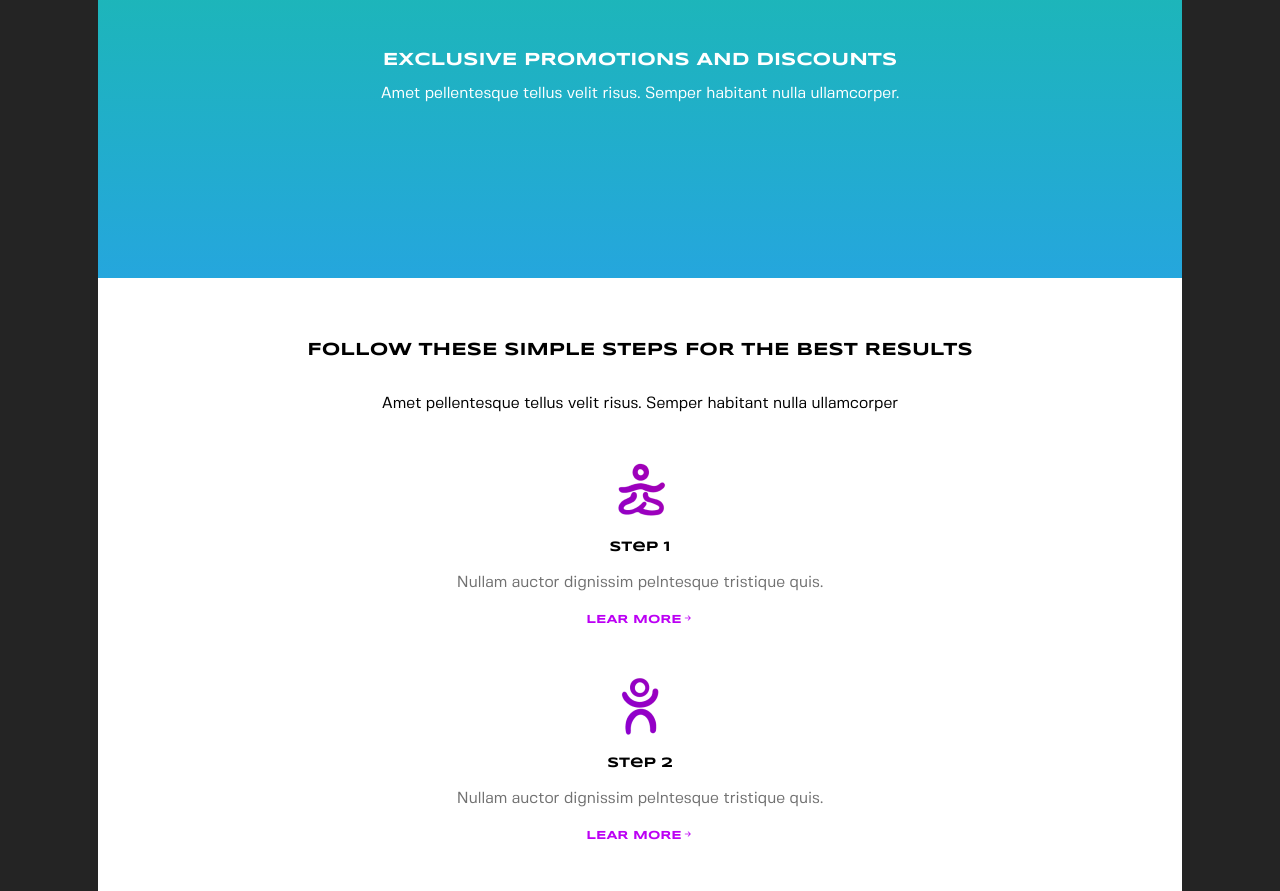
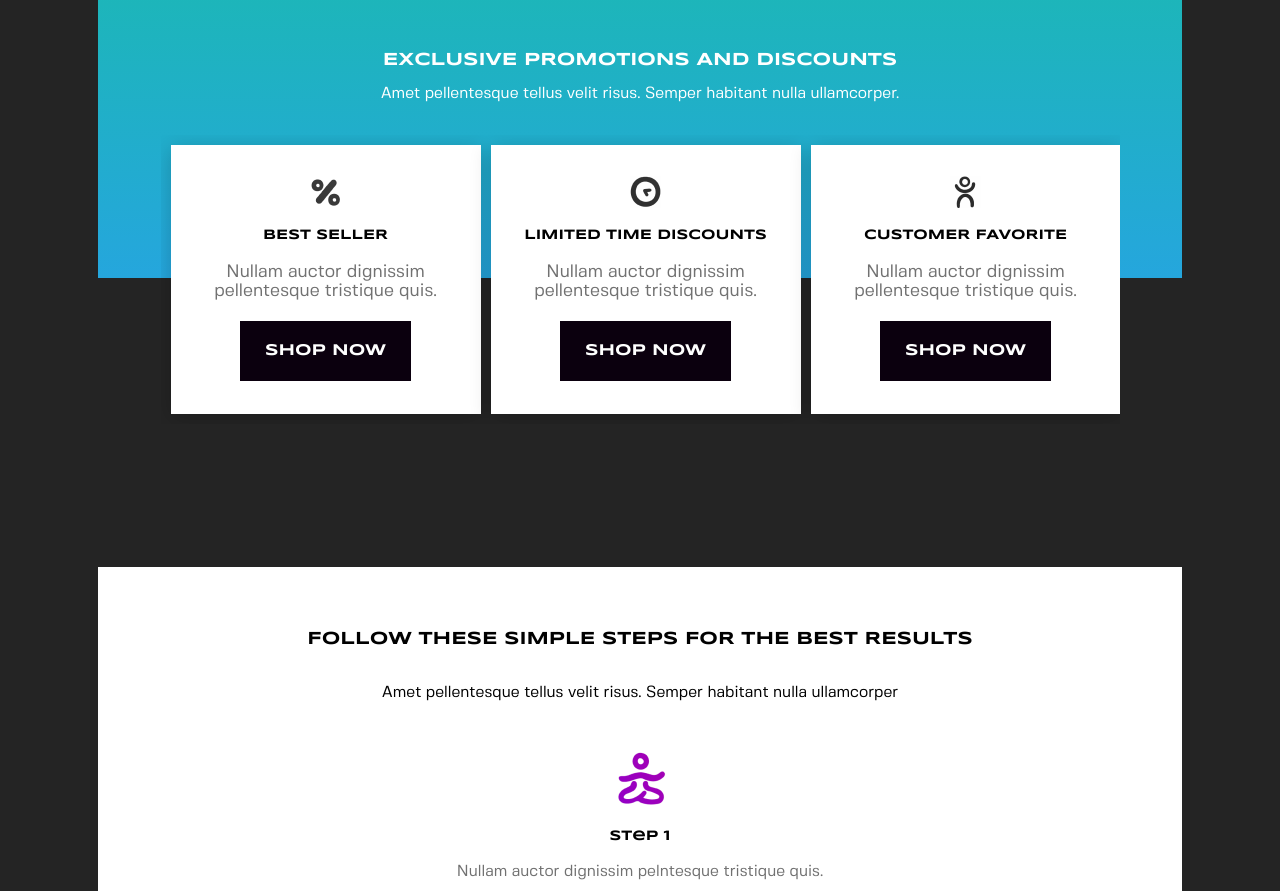
Before and after one commit to JotaJotaM1/Full_Ready_2.0, a React (Vite) app: page /home in a window 1280 px wide. Shown: the part 1460-2351 px from the top of the page. Built offline with nearby package versions, Linux system fonts and the light colour scheme.

Commit message:
First carousel is performed

```diff
--- /dev/null
+++ b/src/components/Slider.jsx
@@ -0,0 +1,47 @@
+import '../styles/components/slider.css';
+import sliderPorcenta from '../assets/sliderPorcenta.png';
+import sliderHuman from '../assets/sliderHuman.png';
+import sliderTime from '../assets/sliderTime.png';
+
+const data = [
+    {
+        img: sliderPorcenta,
+        title: 'BEST SELLER',
+        description: 'Nullam auctor dignissim pellentesque tristique quis.',
+        button: 'SHOP NOW'
+    },
+    {
+        img: sliderTime,
+        title: 'LIMITED TIME DISCOUNTS',
+        description: 'Nullam auctor dignissim pellentesque tristique quis.',
+        button: 'SHOP NOW'
+    },
+    {
+        img: sliderHuman,
+        title: 'CUSTOMER FAVORITE',
+        description: 'Nullam auctor dignissim pellentesque tristique quis.',
+        button: 'SHOP NOW'
+    },
+];
+
+const Slider = () => {
+
+
+    return (
+        <div className="cnt-principal">
+            <div className='carousel'>
+                {data.map((item, index) => (
+                    <div key={index} className="carousel-item">
+                        <img src={item.img} alt="imgCardSlider" className="imgIcon" />
+                        <h2 className="titleCardSlider">{item.title}</h2>
+                        <p className="descriptionCardSlider">{item.description}</p>
+                        <button className="btn-shop-nowCardSlider">{item.button}</button>
+                    </div>
+                ))}
+            </div>
+
+        </div>
+    );
+};
+
+export default Slider;
--- a/src/pages/Home.jsx
+++ b/src/pages/Home.jsx
@@ -1,4 +1,5 @@
 import "../styles/pages/Home.css";
+import Slider from '../components/Slider'
 import {
     frasco3,
     image7,
@@ -87,9 +88,9 @@ const Home = () => {
                         <p>Amet pellentesque tellus velit risus. Semper habitant nulla ullamcorper.</p>
                     </div>
                 </div>
-                <div>
-                    {/* <SliderSlick /> */}
-                </div>
+
+                <Slider />
+
             </section>
 
             {/* Section Four */}
--- a/src/styles/components/slider.css
+++ b/src/styles/components/slider.css
@@ -1,56 +1,102 @@
-.Cnt-card{
+.cnt-principal{
     display: flex;
-    gap: 20px;
-    justify-content: center;
+    justify-content: space-evenly;
+    top: -143px;
     position: relative;
-    top: -100px;
 }
 
-.card{
+.carousel {
+    max-width: 375px;
     display: flex;
+    justify-content:left;
+    overflow-x:scroll;
+    scroll-snap-type: x proximity;
+    scroll-behavior: smooth;
+    gap: 10px;
+    padding: 10px;
+    width: 100%;
+}
+
+
+
+.carousel-item {
+    width: 310px;
+    height: 269px;
+    flex-shrink: 0;
+    scroll-snap-align: center;
+    background-color: white;
+    box-shadow: 0px 4px 20px rgba(0, 0, 0, 0.2);
+    display: flex;
+    align-items: center;
     flex-direction: column;
     justify-content: center;
-    align-items: center;
-    width: 300px;
-    padding: 35px 20px;
+    font-size: 24px;
+}
+.titleCardSlider{
+    color: black;
+    font-weight: 700;
+    font-size: 14px;
+    line-height: 14.57px;
+    padding: 20px 0;
+}
+.descriptionCardSlider{
+    font-family: 'FivoSans';
+    font-weight: 400;
+    font-size: 18px;
+    line-height: 18.9px;
     text-align: center;
-    background-color: white;
+    color: #717171;
+    padding-bottom: 20px;
+    width: 230px;
 }
-
-.imgIconCard {
-    font-size: 36px;
-    font-weight: bold;
-    margin-bottom: 10px;
-}
-
-.titleCard {
-    font-size: 14px;
-    font-weight: 700;
-    padding: 20px 0;
-    color: black;
-    line-height: 14.57px;
-}
-
-.descriptionCard {
-    font-family: 'FivoSans', sans-serif;
-    font-size: 18px;
-    color: #717171;
-    font-weight: 400;
-    margin-bottom: 20px;
-    line-height: 18.9px;
-}
-
-.btn-shop-nowCard{
+.btn-shop-nowCardSlider{
     display: flex;
     flex-direction: row;
     justify-content: center;
     align-items: center;
     font-family: "Syncopate", sans-serif;
+    width: 173px;
+    height: 62px;
     font-weight: 700;
     font-size: 16px;
     line-height: 16px;
     background-color: #0B000E;
     color: white;
-    padding: 20px 30px;
-    border: none;
+    border: 0.7px solid white;
 }
+
+@media (min-width: 425px){
+    .carousel {
+        max-width: 400px;
+    }
+
+}
+
+@media (min-width: 768px) {
+    .carousel {
+        overflow-x: auto;
+        scroll-snap-type: none;
+        scroll-snap-align: none;
+    }
+
+    .carousel {
+        max-width: 717px;
+    }
+
+}
+
+@media (min-width: 1024px){
+    .carousel {
+        max-width: 939px;
+    }
+
+    .carousel::-webkit-scrollbar{
+        display: none;
+    }
+}
+
+@media (min-width: 1440px){
+    .carousel {
+        max-width: 939px;
+    }
+}
```
Also changed, not shown: src/components/SliderSlick.jsx (deleted, +0 -81 lines).
